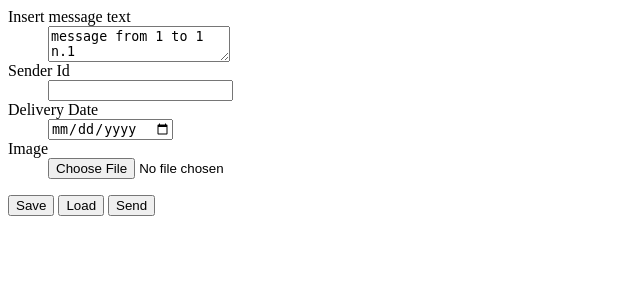
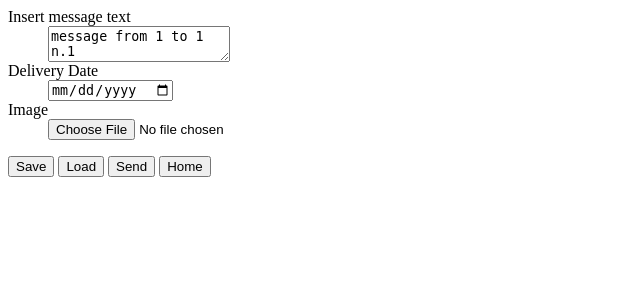
Before and after one commit to michelezoncheddu/my-message-in-a-bottle, a Flask app: page /create_message in a window 1280 px wide. Shown: the top 300 px of the page, without its empty margins (0-640 px from the left). Run offline with Flask 2, Linux system fonts and the light colour scheme; a user stored in the database is signed in; data comes from the database, SQL or seed files in the repository; some libraries are stand-ins or nearby versions.

Commit message:
aggiunto menu home

```diff
--- a/monolith/forms.py
+++ b/monolith/forms.py
@@ -26,10 +26,10 @@ class UserDelForm(FlaskForm):
 
 class MessageForm(FlaskForm):
     text_area = f.TextAreaField('Insert message text')
-    sender_id = f.IntegerField('Sender Id', validators=[DataRequired()])
-    delivery_date = f.DateField('Delivery Date', format='%d/%m/%Y',validators=[DataRequired()])
+    #sender_id = f.IntegerField('Sender Id', validators=[DataRequired()])
+    delivery_date = f.DateField('Delivery Date', format='%d/%m/%Y')
     image_file = FileField('Image',validators=[FileAllowed(['jpg','png'])])
-    display = ['text_area','sender_id', 'delivery_date','image_file']
+    display = ['text_area', 'delivery_date','image_file']
 
 class SearchRecipientForm(FlaskForm):
     search_recipient = f.StringField('Search Recipient')
--- a/monolith/templates/create_message.html
+++ b/monolith/templates/create_message.html
@@ -17,6 +17,7 @@
     <input type=submit name='submit_button' value="Save">
     <input type=submit name='submit_button' value="Load">
     <input type=submit name='submit_button' value="Send">
+    <input type=submit name='submit_button' value="Home">
     </p>
   </form>
  </body>
--- a/monolith/templates/index.html
+++ b/monolith/templates/index.html
@@ -13,6 +13,9 @@
     <a href="/mailbox">
       <button>Mailbox</button>
     </a>
+    <a href="/create_message">
+      <button>Write a message</button>
+    </a>
 {% else %}
   Hi Anonymous, <a href="/login">Log in</a><br>
   If you don't have an account you can create one, <a href="/create_user">Signup</a>
--- a/monolith/views/home.py
+++ b/monolith/views/home.py
@@ -1,4 +1,4 @@
-from flask import Blueprint, render_template
+from flask import Blueprint, render_template,session
 
 from monolith.auth import current_user
 
@@ -11,4 +11,5 @@ def index():
         welcome = "Logged In!"
     else:
         welcome = None
+        session['draft_id']=None
     return render_template("index.html", welcome=welcome)
--- a/monolith/views/messages.py
+++ b/monolith/views/messages.py
@@ -64,7 +64,7 @@ def message(id):
 
 
 @messages.route('/create_message', methods=['POST','GET'])
-#@login_required
+@login_required
 def create_message():
     form = MessageForm()
     if request.method == 'POST':
@@ -82,13 +82,16 @@ def create_message():
             new_message.recipient_id = 0
         elif request.form['submit_button'] == 'Load':
             return redirect('/messages/load_draft')
+        elif request.form['submit_button'] == 'Home':
+            session['draft_id']=None
+            return render_template("index.html", welcome=None)
         #send button is chosen
         else:
             is_draft = False
             #the data from the form is saved to be sent later
             mydata={"text":form.text_area.data,
                      "delivery_date":form.delivery_date.data,
-                     "sender_id":form.sender_id.data,
+                     #"sender_id":form.sender_id.data,
                      "attachment":filename}
             session['mydata'] = mydata
             #redirects to search_recipient page to choose recipients
@@ -100,7 +103,8 @@ def create_message():
         new_message.attachment=None
         new_message.is_draft= is_draft
         new_message.is_delivered=False
-        new_message.sender_id=form.sender_id.data
+        #new_message.sender_id=form.sender_id.data
+        new_message.sender_id=current_user.get_id()
         new_message.attachment = filename
 
         db.session.add(new_message)
@@ -118,7 +122,6 @@ def create_message():
             filename=message.attachment
             form.text_area.data=text
             form.delivery_date.data=date
-            form.image_file.data='prova'
 
         return render_template("create_message.html", form=form)
     else:
@@ -127,12 +130,14 @@ def create_message():
 
 #list of draft messages
 @messages.route('/messages/draft')
+@login_required
 def messages_draft():
     messages_draft = Message.query.filter_by(is_draft = True)
     return render_template("messages.html", messages=messages_draft)
 
 #list of sent messages
 @messages.route('/messages/sent')
+@login_required
 def messages_sent():
     messages_sent = Message.query.filter_by(is_draft = False, access = True )
     return render_template("messages.html", messages=messages_sent)
@@ -144,7 +149,7 @@ def _messages():
 
 #search_recipient page called after hitting the send button on the create_message page
 @messages.route('/search_recipient', methods=['POST','GET'])
-#@login_required
+@login_required
 def search_recipient():
     form = SearchRecipientForm()
     if request.method == 'POST':
@@ -173,6 +178,7 @@ def search_recipient():
         return render_template("search_recipient.html", form=form,recipients=recipients)
 
 @messages.route('/add_recipient', methods=['POST','GET'])
+@login_required
 def add_recipient():
 
     '''if session['chosen_recipient'] != '':
@@ -196,12 +202,14 @@ def add_recipient():
         return render_template("add_recipient.html",recipients=session['found_recipient'])
 
 @messages.route('/send_message', methods=['POST'])
+@login_required
 def send_message():
     if request.method == 'POST':
 
         text=session['mydata']['text']
         delivery_date=session['mydata']['delivery_date']
-        sender_id=session['mydata']['sender_id']
+        #sender_id=session['mydata']['sender_id']
+        sender_id=current_user.get_id()
         attachment=session['mydata']['attachment']
         delivery_date_object = datetime.datetime.strptime(delivery_date, '%a, %d %b %Y %H:%M:%S GMT')
         i=1
@@ -224,6 +232,7 @@ def send_message():
 
 
 @messages.route('/messages/load_draft', methods=['GET','POST'])
+@login_required
 def load_draft():
     if request.method == 'POST':
         draft_id = request.form['draft']
@@ -235,7 +244,7 @@ def load_draft():
             id = 1
         else:
             id = current_user.get_id()
-        draft_list=Message.query.filter(Message.sender_id==id,Message.is_draft==True)
-        if draft_list ==[]:
-            return {'msg': 'No Saved Messages'}, 404
+        draft_list=Message.query.filter(Message.sender_id==id,Message.is_draft==True).all()
+        if draft_list == []:
+            return redirect('/create_message')
         return render_template("load_draft.html",draft_list=draft_list)
--- a/monolith/views/users.py
+++ b/monolith/views/users.py
@@ -56,7 +56,7 @@ def create_user():
             new_user.set_profile_pic(DEFAULT_PROFILE_PIC)
             db.session.add(new_user)
             db.session.commit()
-            return redirect('/users')
+            return redirect('/')
     elif request.method == 'GET':
         return render_template('create_user.html', form=form)
     else:
```
